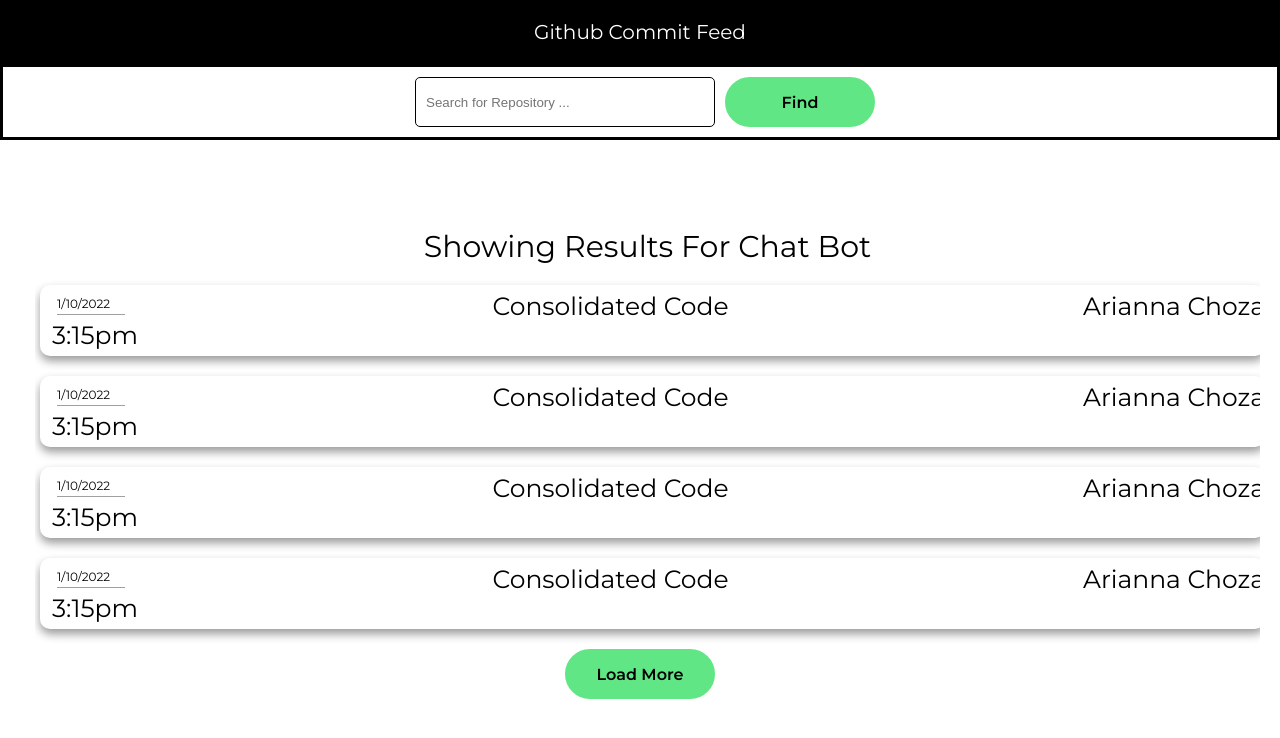
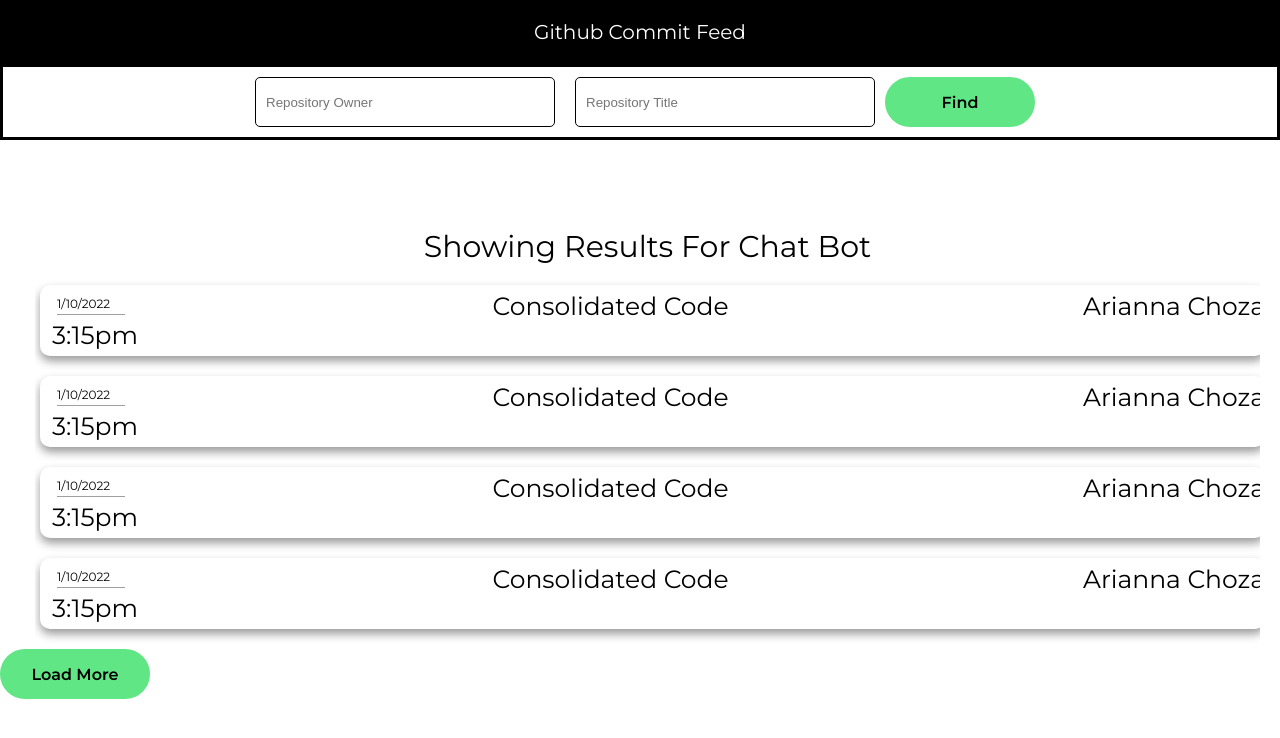
Before and after one commit to unachoza/commit-feed, a React (Create React App) app: page / in a window 1280 px wide. Shown: the top 738 px of the page. Built offline with nearby package versions, Linux system fonts and the light colour scheme.

Commit message:
two text imputs, straight to fetching commits

```diff
--- a/src/API/githubFetch.tsx
+++ b/src/API/githubFetch.tsx
@@ -3,6 +3,7 @@ import React, { useEffect, useState } from 'react';
 import axios from 'axios';
 const GITHUB_BASE_URL = 'https://api.github.com';
 
+// const [commits, setCommits] = useState([]);
 
 // export const repositorySearch = (queryText: string) => {
 //   const [repositoryChoices, setRepositoryChoices] = useState([])
@@ -16,7 +17,7 @@ export const repositoryFetch = async( queryText: string)  => {
   const data = await axios.get(`${GITHUB_BASE_URL}/search/repositories?q=${encodeURIComponent(queryText)}`);
   const items = data.data.items
   const repositoryChoices = shapeData(items, normalizeRepoData)
-  console.log({repositoryChoices})
+  console.log({ repositoryChoices })
   return repositoryChoices
 };
 
@@ -24,7 +25,8 @@ export const commitFetch = async( repositoryOwner: string, repositoryName: strin
   let data = await axios.get(`${GITHUB_BASE_URL}/repos/${encodeURIComponent(repositoryOwner)}/${encodeURIComponent(repositoryName)}/commits`);
   const items = data.data
   const repositoryCommitMessages = shapeData(items, normalizeCommitData)
-  console.log({repositoryCommitMessages})
+  console.log({ repositoryCommitMessages })
+
   return repositoryCommitMessages
 };
 
--- a/src/App.tsx
+++ b/src/App.tsx
@@ -1,13 +1,13 @@
 //@ts-nocheck
-import React, { useState, useRef, useCallback } from 'react';
-import {repositoryFetch, commitFetch} from './API/githubFetch'
-import Loading from "./Components/PulseLoader/PulseLoader"
-import Button from './Components/Button/Button'
-import Header from './Components/Header/Header'
-import TextInput from './Components/Input/TextInput'
-import CardList from './Components/CardList/CardList'
+import React, { useState, useRef, useCallback } from "react";
+import { repositoryFetch, commitFetch } from "./API/githubFetch";
+import Loading from "./Components/PulseLoader/PulseLoader";
+import Button from "./Components/Button/Button";
+import Header from "./Components/Header/Header";
+import TextInput from "./Components/Input/TextInput";
+import CardList from "./Components/CardList/CardList";
 
-import "./scss/main.scss"
+import "./scss/main.scss";
 export interface LoadingState {
   onLoading: boolean;
   onError: boolean;
@@ -16,36 +16,54 @@ export interface LoadingState {
 const INITIALSTATE: LoadingState = { onLoading: false, onError: false };
 const loadingStatus: { LoadingState: any } | any = {};
 
-
 const App: React.FC = () => {
   const [loadingState, setLoadingState] = useState<LoadingState>(INITIALSTATE);
-  const [repositoryChoices, setRepositoryChoices] = useState([])
-  const [commits, setCommits] = useState([])
-  const [repositoryQuery, setRepositoryQuery] = useState("")
+  const [repositoryChoices, setRepositoryChoices] = useState([]);
+  const [repositoryQuery, setRepositoryQuery] = useState("");
+  const [selectedRepo, setSelectedRepo] = useState({})
+  const [repositoryQueryOwner, setRepositoryQueryOwner] = useState("")
+  const [repositoryQueryTitle, setRepositoryQueryTitle] = useState("")
 
+  const [commits, setCommits] = useState([]);
+console.log({repositoryQueryOwner}, {repositoryQueryTitle})
   const searchRepositories = () => {
-    setRepositoryChoices(repositoryFetch(repositoryQuery))
+    setRepositoryChoices(repositoryFetch(repositoryQuery));
+    setSelectedRepo(repositoryChoices[0])
+  };
+  console.log(repositoryChoices[0])
+  const fetchCommits = (owner, title) => {
+    console.log({ repositoryChoices })
+    setCommits(commitFetch(owner, title));
+  };
+  const loadThese = () => {
+
+
+
   }
-  console.log({repositoryChoices})
+
+  console.log({ repositoryChoices });
   return (
     <div className="App">
       <Header text="Github Commit Feed" />
       <div className="search-container">
-        <TextInput placeholder="Search for Repository ... "  setRepositoryQuery = { setRepositoryQuery }/>
-        <Button text="Find" onClick={() => searchRepositories() } />
+        <TextInput placeholder="Repository Owner" setSearchValue={setRepositoryQueryOwner} />
+        <TextInput placeholder="Repository Title " setSearchValue={setRepositoryQueryTitle} />
+        <Button text="Find" onClick={() => searchRepositories()} />
       </div>
       <>
-         <CardList loading={loadingState} />
-        {/* <Loading /> */}
+        {/* {repositoryChoices.length > 0 ? (
+          <> */}
+            <CardList loading={loadingState} repositoryChoices={repositoryChoices[0]} />
+            <Button text="Load More" onClick={() => fetchCommits(repositoryQueryOwner, repositoryQueryTitle)} />
+          {/* </>
+        ) : (
+            null
+          // <Loading />
+        )} */}
       </>
-      <div className="button-container">
-
-        <Button text="Load More" onClick={(e) => console.log("hello this workds")}/>
-      </div>
-      </div>
-
-
+      <div className="button-container"></div>
+    </div>
   );
-}
+};
 
 export default App;
--- a/src/Components/Input/TextInput.tsx
+++ b/src/Components/Input/TextInput.tsx
@@ -1,8 +1,8 @@
 //@ts-nocheck
 import React from "react";
 
-const TextInput = ({ placeholder, setRepositoryQuery }) => {
-  console.log(setRepositoryQuery)
-  return <div className="text-input"><input type="text" placeholder={placeholder} onBlur={(e) => setRepositoryQuery(e.target.value)}/></div>;
+const TextInput = ({ placeholder, setSearchValue }) => {
+  console.log(setSearchValue)
+  return <div className="text-input"><input type="text" placeholder={placeholder} onBlur={(e) => setSearchValue(e.target.value)}/></div>;
 };
 export default TextInput;
```
